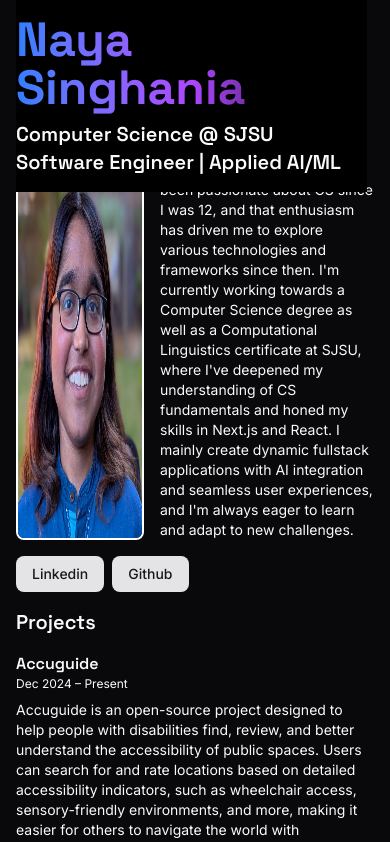
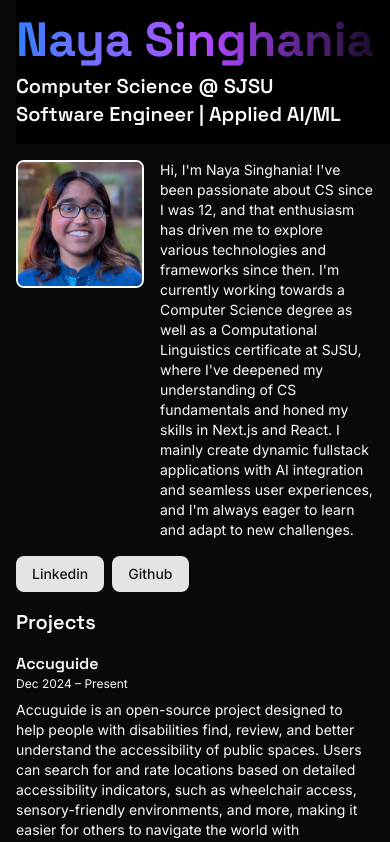
Before and after one commit to nayasinghania/website, a Next.js app: page / in a window 390 px wide. Shown: the top 842 px of the page. Built offline with nearby package versions, Linux system fonts and the light colour scheme.

Commit message:
fix basic mobile issues

```diff
--- a/app/layout.tsx
+++ b/app/layout.tsx
@@ -28,7 +28,7 @@ export default function RootLayout({
       lang="en"
       className={`dark ${inter.className} ${spaceGrotesk.variable}`}
     >
-      <body className="container mx-4 md:mx-8 bg-background md:pr-4 pr-8">
+      <body className="container mx-auto px-4 md:mx-8 bg-background">
         {children}
       </body>
     </html>
--- a/components/hero.tsx
+++ b/components/hero.tsx
@@ -4,8 +4,8 @@ import { Button } from "@/components/ui/button";
 export default function Hero() {
   return (
     <div>
-      <div className="fixed bg-black w-[90%] py-4">
-        <h1 className="bg-linear-to-r from-blue-500 via-purple-500 bg-clip-text text-transparent pb-2 max-w-lg">
+      <div className="fixed bg-black w-full py-4">
+        <h1 className="bg-linear-to-r from-blue-500 via-purple-500 bg-clip-text text-transparent pb-2 max-w-xl">
           Naya Singhania
         </h1>
         <h2 className="hidden lg:block">
@@ -23,7 +23,7 @@ export default function Hero() {
       </div>
       <div className="h-36 lg:h-28"></div>
 
-      <div className="flex gap-4 my-4">
+      <div className="flex gap-4 my-4 items-start">
         <Image
           src="/portrait.jpg"
           width={128}
```
